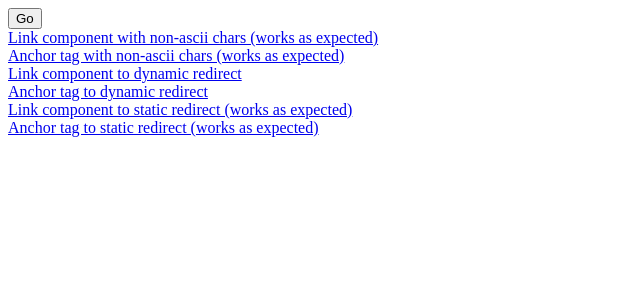
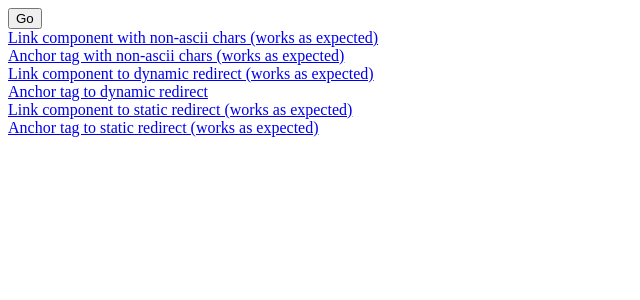
Before and after one commit to tom-sherman/nextjs-non-ascii-header-bug, a Next.js app: page / in a window 1280 px wide. Shown: the top 300 px of the page, without its empty margins (0-640 px from the left). Built offline with nearby package versions, Linux system fonts and the light colour scheme.

Commit message:
Improve label

```diff
--- a/app/page.tsx
+++ b/app/page.tsx
@@ -18,7 +18,9 @@ export default function Home() {
       <br />
       <a href="/mañana">Anchor tag with non-ascii chars (works as expected)</a>
       <br />
-      <Link href="/dynamic-redirect">Link component to dynamic redirect</Link>
+      <Link href="/dynamic-redirect">
+        Link component to dynamic redirect (works as expected)
+      </Link>
       <br />
       <a href="/dynamic-redirect">Anchor tag to dynamic redirect</a>
       <br />
```
